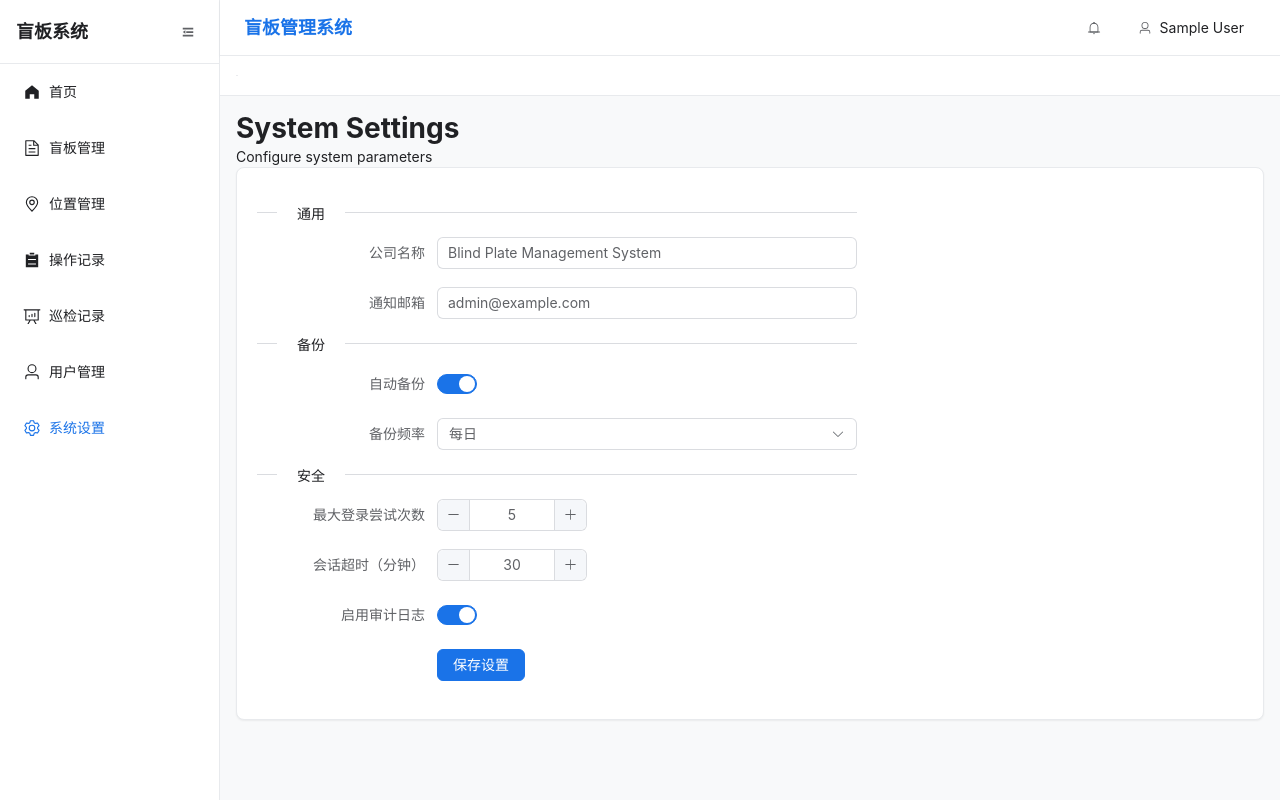
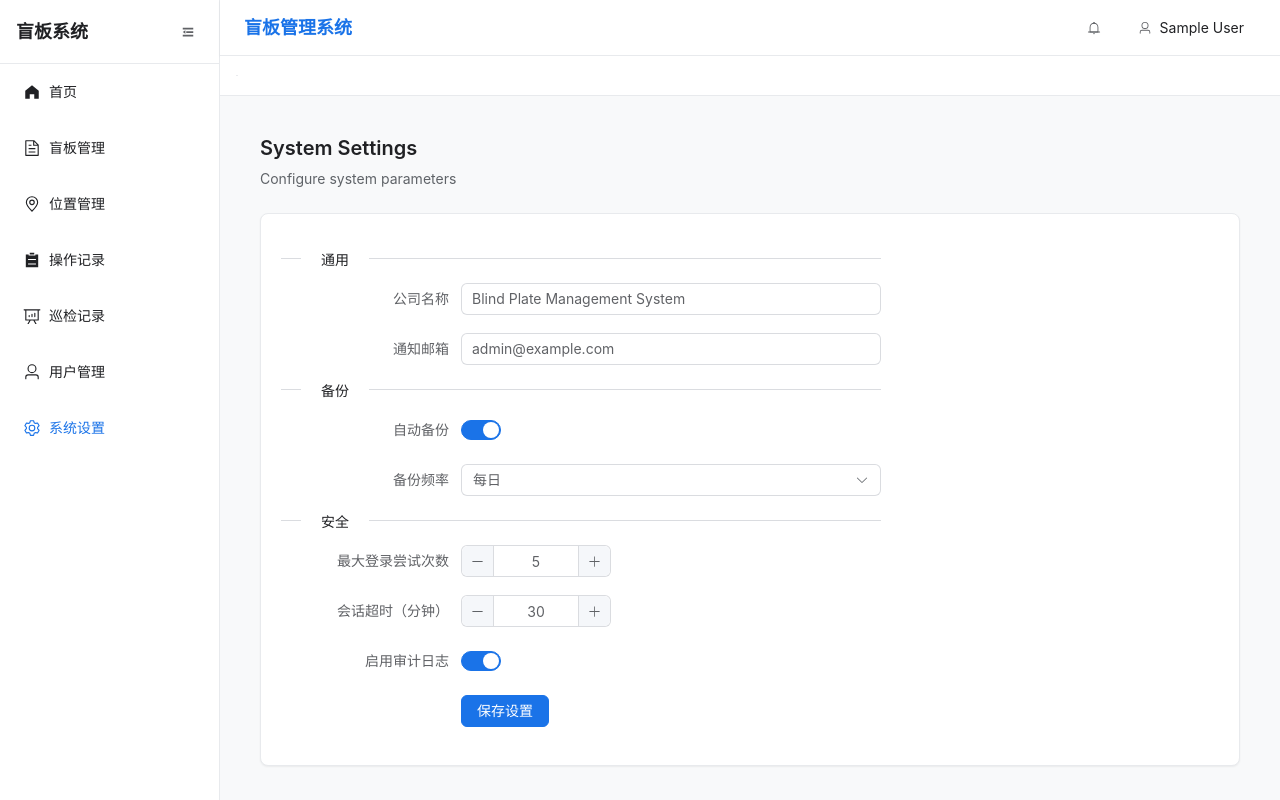
Before and after one commit to liaoweimin74/blindplate, a Vue app in the folder blindplate-web/: page /settings in a window 1280 px wide. Built offline with nearby package versions, Linux system fonts and the light colour scheme; sample sign-in values are in the browser's storage.

Commit message:
ui-bugfix: add missing scoped styles to Settings.vue

```diff
--- a/blindplate-web/src/views/system/Settings.vue
+++ b/blindplate-web/src/views/system/Settings.vue
@@ -75,3 +75,27 @@ async function handleSave() {
     </el-card>
   </div>
 </template>
+
+<style scoped>
+.page-container {
+  padding: var(--brand-spacing-6);
+}
+.page-header {
+  margin-bottom: var(--brand-spacing-6);
+}
+.page-title {
+  font-size: var(--brand-font-size-2xl);
+  font-weight: var(--brand-font-weight-semibold);
+  color: var(--brand-text-primary);
+  margin: 0 0 var(--brand-spacing-2) 0;
+}
+.page-subtitle {
+  font-size: var(--brand-font-size-base);
+  color: var(--brand-text-secondary);
+  margin: 0;
+}
+.content-card {
+  background: var(--brand-bg-white);
+  border-radius: var(--brand-radius-lg);
+}
+</style>
```
